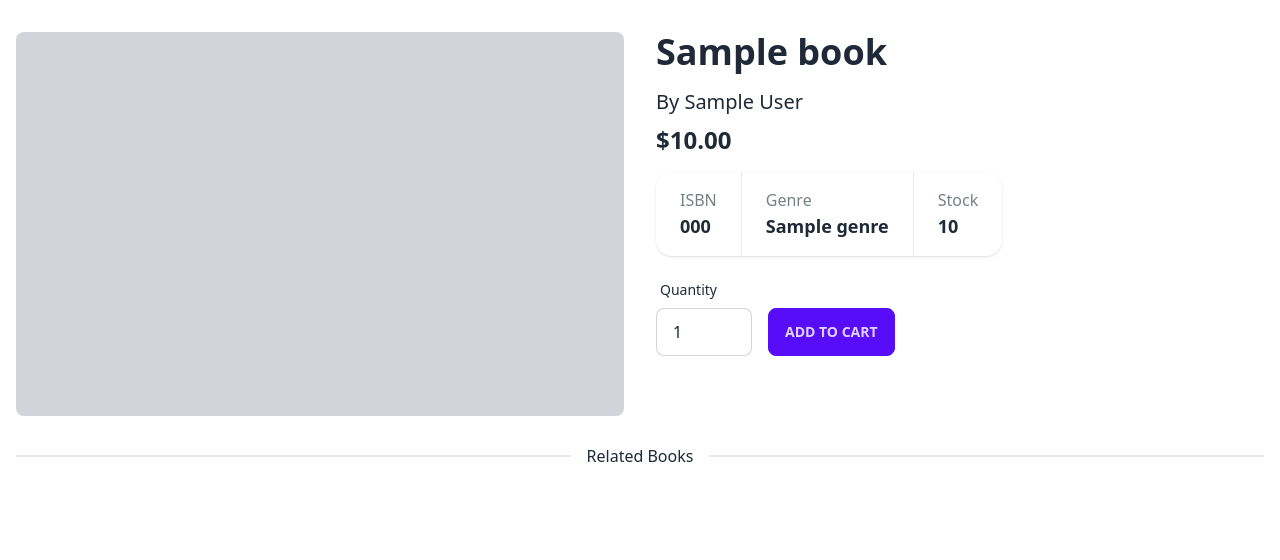
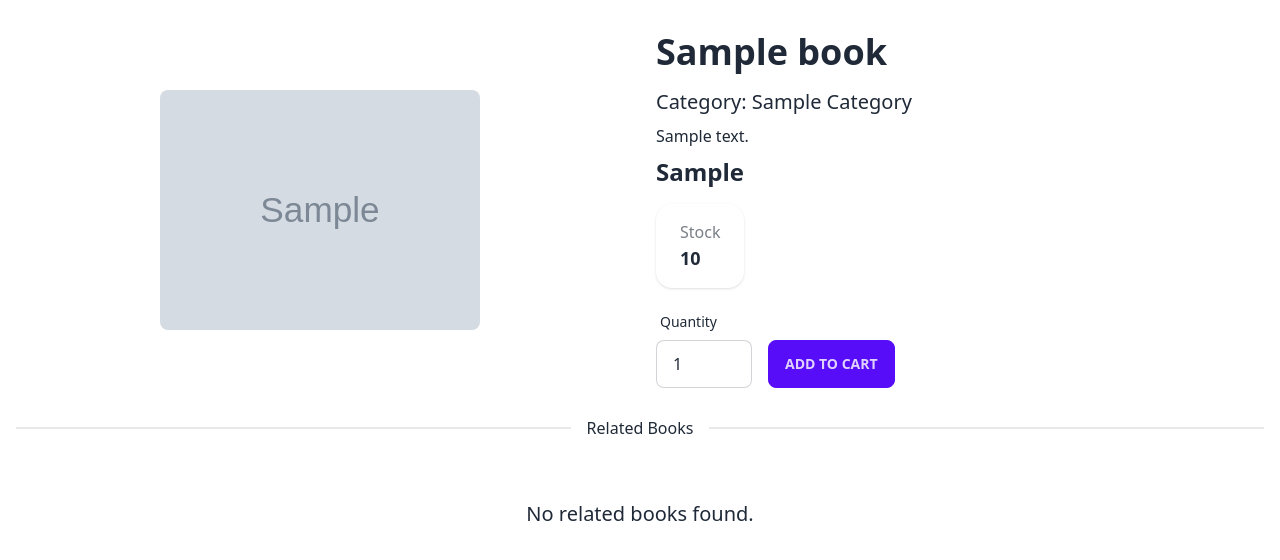
Before and after one commit to pannlnwza/bookstore, a Django app: page /book/1/ in a window 1280 px wide. Shown: the part 68-628 px from the top of the page. Run offline with Django 5.2, Linux system fonts and the light colour scheme; tables that the repository leaves empty hold one stand-in row (values such as "Sample post"); grey boxes marked "Sample" are stand-in pictures; some libraries are stand-ins or nearby versions.

Commit message:
chore: Modify the field names so it works with the new database

```diff
--- a/bookstore/models.py
+++ b/bookstore/models.py
@@ -1,19 +1,22 @@
 from django.contrib.auth.models import User
 from django.db import models
 
-class Genre(models.Model):
+class Category(models.Model):
     name = models.CharField(max_length=100, unique=True)
 
     def __str__(self):
         return self.name
 
 class Book(models.Model):
+    product_page_url = models.URLField()
+    universal_product_code = models.CharField(max_length=255)
     title = models.CharField(max_length=255)
-    author = models.CharField(max_length=255)
-    isbn = models.CharField(max_length=20, unique=True)
-    published_date = models.DateField()
-    price = models.DecimalField(max_digits=10, decimal_places=2)
-    genre = models.ForeignKey(Genre, on_delete=models.CASCADE, related_name="books")
+    price_including_tax = models.CharField(max_length=255)
+    price_excluding_tax = models.CharField(max_length=255)
+    product_description = models.TextField()
+    category = models.ForeignKey(Category, on_delete=models.CASCADE)
+    review_rating = models.CharField(max_length=50)
+    image_url = models.URLField()
 
     def __str__(self):
         return self.title
@@ -66,17 +69,9 @@ class Payment(models.Model):
     def __str__(self):
         return f"Payment for Order #{self.order.id}"
 
-class Supplier(models.Model):
-    name = models.CharField(max_length=255)
-    contact_info = models.TextField()
-
-    def __str__(self):
-        return self.name
-
 class Stock(models.Model):
     book = models.OneToOneField(Book, on_delete=models.CASCADE, related_name="stock")
     quantity_in_stock = models.PositiveIntegerField()
-    supplier = models.ForeignKey(Supplier, on_delete=models.CASCADE, related_name="supplied_books")
 
     def __str__(self):
         return f"Stock for {self.book.title}: {self.quantity_in_stock}"
--- a/bookstore/templates/bookstore/book_detail.html
+++ b/bookstore/templates/bookstore/book_detail.html
@@ -1,29 +1,28 @@
 {% extends 'bookstore/base.html' %}
 
 {% block content %}
-<div class="grid grid-cols-1 md:grid-cols-2 gap-8">
-    <div class="w-full">
-        <div class="w-full h-96 bg-gray-300 rounded-lg"></div>
+<div class="grid grid-cols-1 md:grid-cols-2 gap-8 items-center">
+    <!-- Book Image -->
+    <div class="w-full flex justify-center">
+        <img src="{{ book.image_url }}" alt="{{ book.title }}" class="w-80 object-cover rounded-lg">
     </div>
+
+    <!-- Book Info -->
     <div>
         <h1 class="text-4xl font-bold mb-4">{{ book.title }}</h1>
-        <p class="text-xl mb-2">By {{ book.author }}</p>
-        <p class="text-2xl font-bold mb-4">${{ book.price }}</p>
+        <p class="text-xl mb-2">Category: {{ book.category.name | title }}</p>
+        <p class="text-md mb-2">{{ book.product_description }}</p>
+        <p class="text-2xl font-bold mb-4">{{ book.price_including_tax }}</p>
+
+        <!-- Book Info Stats -->
         <div class="stats shadow mb-4">
-            <div class="stat">
-                <div class="stat-title">ISBN</div>
-                <div class="stat-value text-lg">{{ book.isbn }}</div>
-            </div>
-            <div class="stat">
-                <div class="stat-title">Genre</div>
-                <div class="stat-value text-lg">{{ book.genre.name }}</div>
-            </div>
             <div class="stat">
                 <div class="stat-title">Stock</div>
                 <div class="stat-value text-lg">{{ book.stock.quantity_in_stock }}</div>
             </div>
         </div>
 
+        <!-- Add to Cart Form -->
         <form method="post" action="{% url 'bookstore:add_to_cart' book.id %}" class="flex gap-4 items-end">
             {% csrf_token %}
             <div class="form-control w-24">
@@ -40,21 +39,27 @@
 
 <div class="divider my-8">Related Books</div>
 
+<!-- Related Books -->
 <div class="grid grid-cols-1 md:grid-cols-2 lg:grid-cols-4 gap-6">
-    {% for book in related_books %}
+    {% for related_book in related_books %}
     <div class="card bg-base-100 shadow-xl">
         <figure class="px-10 pt-10">
-            <div class="w-full h-48 bg-gray-300"></div>
+            <img src="{{ related_book.image_url }}" alt="{{ related_book.title }}" class="w-full h-48 object-cover">
         </figure>
         <div class="card-body">
-            <h2 class="card-title">{{ book.title }}</h2>
-            <p>By {{ book.author }}</p>
-            <p class="text-lg font-bold">${{ book.price }}</p>
+            <h2 class="card-title">{{ related_book.title }}</h2>
+            <p class="text-sm text-gray-600">Category: {{ related_book.category.name }}</p>
+            <p class="text-lg font-bold">{{ related_book.price_including_tax }}</p>
             <div class="card-actions justify-end">
-                <a href="{% url 'bookstore:book_detail' book.id %}" class="btn btn-primary">View Details</a>
+                <a href="{% url 'bookstore:book_detail' related_book.id %}" class="btn btn-primary">View Details</a>
             </div>
         </div>
     </div>
+    {% empty %}
+    <div class="col-span-full text-center py-8">
+        <p class="text-xl">No related books found.</p>
+    </div>
     {% endfor %}
 </div>
+
 {% endblock %}
--- a/bookstore/views.py
+++ b/bookstore/views.py
@@ -1,18 +1,18 @@
-# views.py
+
 from django.core.paginator import Paginator
 from django.shortcuts import render, get_object_or_404, redirect
 from django.contrib.auth.decorators import login_required
 from django.contrib import messages
-from .models import Book, Genre, Order, OrderItem, Stock
+from .models import Book, Category, Order, OrderItem, Stock
 from decimal import Decimal
 
 
 def home(request):
     featured_books = Book.objects.select_related('stock').all()[:6]
-    genres = Genre.objects.all()
+    category = Category.objects.all()
     return render(request, 'bookstore/home.html', {
         'featured_books': featured_books,
-        'genres': genres
+        'category': category
     })
 
 
@@ -27,10 +27,10 @@ def book_list(request):
     if search_query:
         books = books.filter(title__icontains=search_query)
 
-    genres = Genre.objects.all()
+    category = Category.objects.all()
     return render(request, 'bookstore/book_list.html', {
         'books': books,
-        'genres': genres,
+        'category': category,
         'current_genre': genre_id,
         'search_query': search_query
     })
@@ -38,7 +38,7 @@ def book_list(request):
 
 def book_detail(request, book_id):
     book = get_object_or_404(Book.objects.select_related('stock'), id=book_id)
-    related_books = Book.objects.filter(genre=book.genre).exclude(id=book_id)[:4]
+    related_books = Book.objects.filter(category=book.category).exclude(id=book_id)[:4]
     return render(request, 'bookstore/book_detail.html', {
         'book': book,
         'related_books': related_books
@@ -62,6 +62,7 @@ def add_to_cart(request, book_id):
 
         messages.success(request, f'Added {book.title} to your cart')
     return redirect('bookstore:book_detail', book_id=book_id)
+
 def view_cart(request):
     cart = request.session.get('cart', {})
     cart_items = []
```
Also changed, not shown: bookstore/templates/bookstore/book_list.html (+6 -3 lines), bookstore/management/__init__.py (added), bookstore/management/commands/__init__.py (added).
